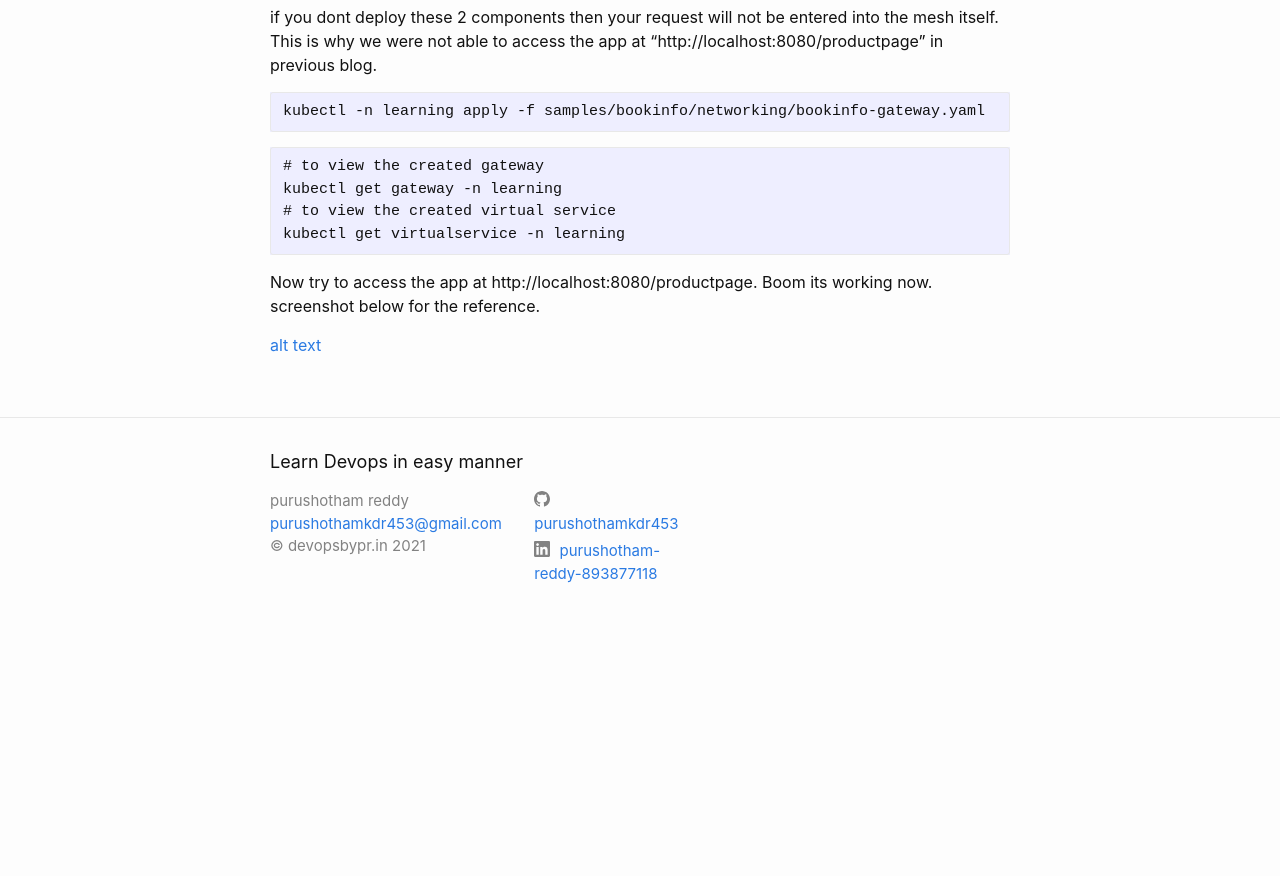
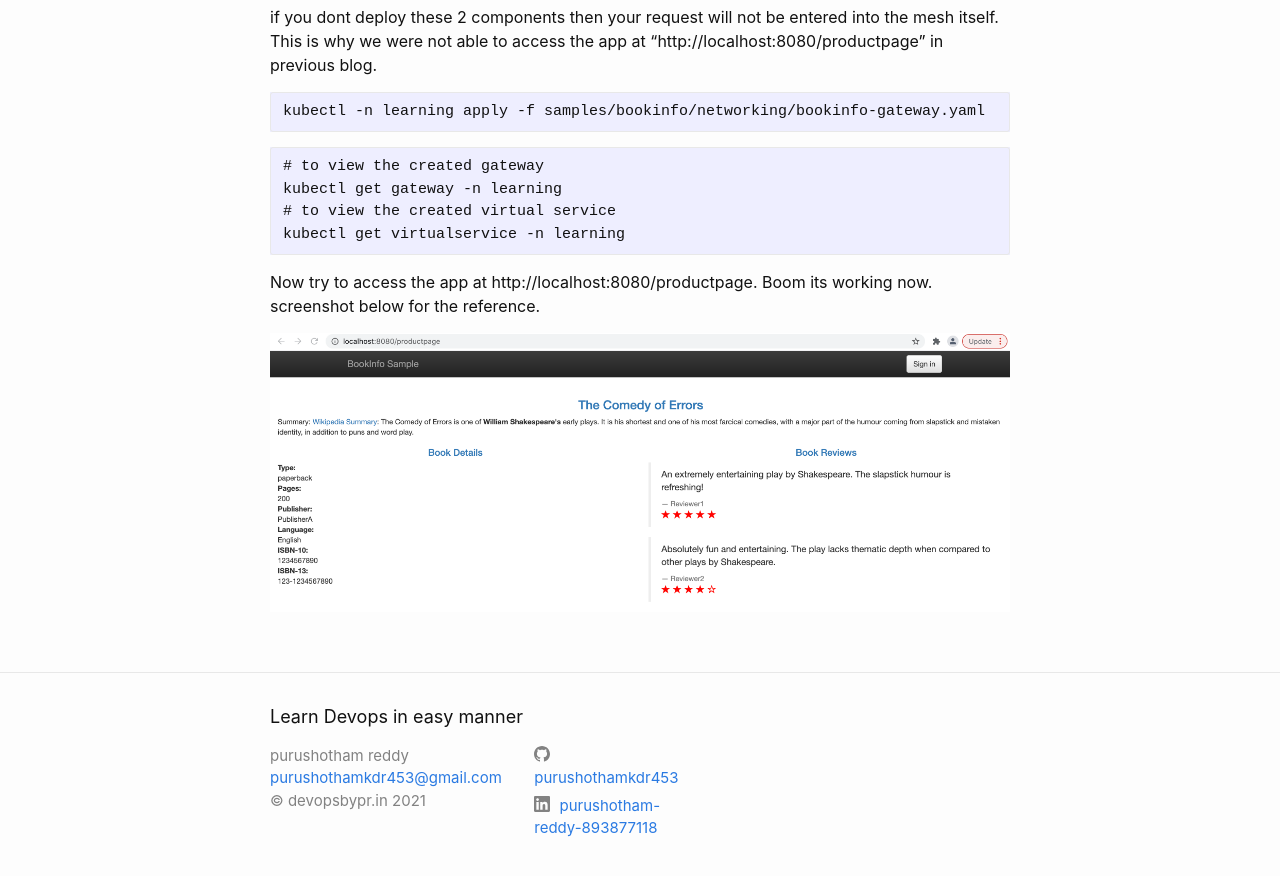
Before and after one commit to purushothamkdr453/my-blog, a Jekyll site: the page built from blog-servicemesh/_posts/2021-12-12-Istio-traffic-management-part-1.markdown, in a window 1280 px wide and 900 px high, scrolled down 1688 px. Shown: the top 876 px of the window. Built offline with Jekyll 4.4.1, drawn with Linux system fonts in a browser that asks for light colours; before the commit the page ends 2333 px from its top, so only the background shows below that.

Commit message:
added productpage image

```diff
--- a/blog-servicemesh/_posts/2021-12-12-Istio-traffic-management-part-1.markdown
+++ b/blog-servicemesh/_posts/2021-12-12-Istio-traffic-management-part-1.markdown
@@ -59,4 +59,4 @@ kubectl get virtualservice -n learning
 
 Now try to access the app at http://localhost:8080/productpage. Boom its working now. screenshot below for the reference.
 
-[alt text](/assets/images/product-page-output.png)
+![alt text](/assets/images/product-page-output.png)
```
